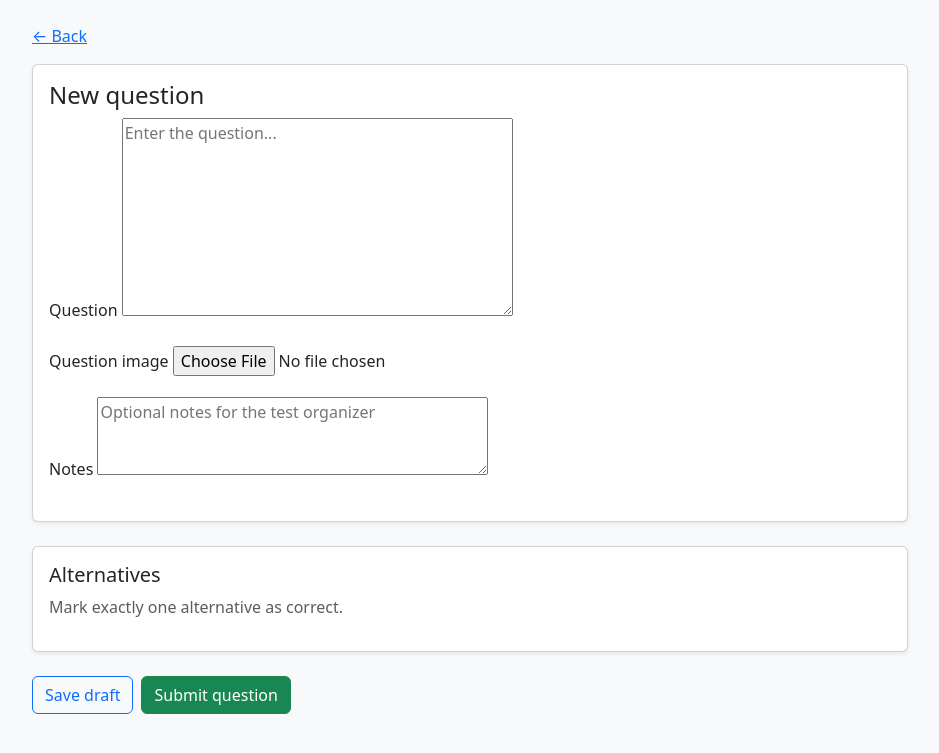
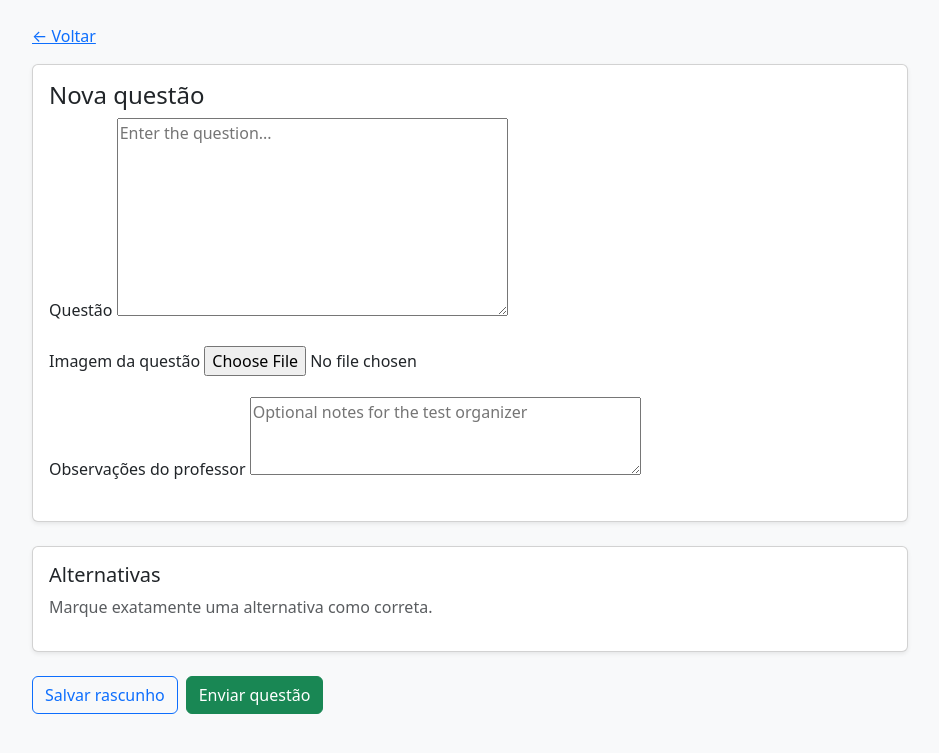
Before and after one commit to dmfadul/question_platform, a Django app: template intake/templates/intake/question_form.html in a window 1280 px wide. Shown: the top 753 px of the page, without its empty margins (170-1109 px from the left). Run offline with Django 5.2, Linux system fonts and the light colour scheme; the template is opened without the code that fills it: values that come from a table or form of the project are taken from there, others are empty.

Commit message:
translated to Portuguese and changed the number of options to 5 per question

```diff
--- a/intake/forms.py
+++ b/intake/forms.py
@@ -41,7 +41,7 @@ class QuestionForm(forms.ModelForm):
 
         if not body and not image and not existing_image:
             raise ValidationError(
-                "The question must contain text, an image, or both."
+                "A questão deve conter texto, uma imagem ou ambos."
             )
 
         return cleaned_data
@@ -100,7 +100,7 @@ class BaseOptionFormSet(BaseInlineFormSet):
             if not has_content:
                 if form.cleaned_data.get("is_correct"):
                     raise ValidationError(
-                        "A blank option cannot be marked as correct."
+                        "Uma opção em branco não pode ser marcada como correta."
                     )
 
                 continue
@@ -110,14 +110,14 @@ class BaseOptionFormSet(BaseInlineFormSet):
             if form.cleaned_data.get("is_correct"):
                 correct_count += 1
 
-        if len(filled_options) < 2:
+        if len(filled_options) != 5:
             raise ValidationError(
-                "Add at least two alternatives."
+                "Adicione exatamente cinco alternativas."
             )
 
         if correct_count != 1:
             raise ValidationError(
-                "Mark exactly one alternative as correct."
+                "Marque exatamente uma alternativa como correta."
             )
 
 
@@ -127,9 +127,9 @@ OptionFormSet = inlineformset_factory(
     form=OptionForm,
     formset=BaseOptionFormSet,
     extra=5,
-    min_num=2,
-    max_num=8,
+    min_num=5,
+    max_num=5,
     validate_min=True,
     validate_max=True,
-    can_delete=True,
+    can_delete=False,
 )
--- a/intake/templates/intake/base.html
+++ b/intake/templates/intake/base.html
@@ -7,7 +7,7 @@
         content="width=device-width, initial-scale=1"
     >
 
-    <title>Question Submission</title>
+    <title>Envio de Questões</title>
 
     <link
         href="https://cdn.jsdelivr.net/npm/bootstrap@5.3.3/dist/css/bootstrap.min.css"
--- a/intake/templates/intake/question_form.html
+++ b/intake/templates/intake/question_form.html
@@ -5,7 +5,7 @@
     <a
         href="{% url 'intake:invitation-dashboard' invitation.token %}"
     >
-        ← Back
+        ← Voltar
     </a>
 </div>
 
@@ -19,9 +19,9 @@
         <div class="card-body">
             <h1 class="h4">
                 {% if question.pk %}
-                    Edit question
+                    Editar questão
                 {% else %}
-                    New question
+                    Nova questão
                 {% endif %}
             </h1>
 
@@ -29,7 +29,7 @@
 
             <div class="mb-3">
                 <label class="form-label">
-                    Question
+                    Questão
                 </label>
 
                 {{ form.body }}
@@ -38,7 +38,7 @@
 
             <div class="mb-3">
                 <label class="form-label">
-                    Question image
+                    Imagem da questão
                 </label>
 
                 {{ form.image }}
@@ -47,7 +47,7 @@
 
             <div class="mb-3">
                 <label class="form-label">
-                    Notes
+                    Observações do professor
                 </label>
 
                 {{ form.teacher_notes }}
@@ -59,11 +59,11 @@
     <div class="card shadow-sm mb-4">
         <div class="card-body">
             <h2 class="h5">
-                Alternatives
+                Alternativas
             </h2>
 
             <p class="text-muted">
-                Mark exactly one alternative as correct.
+                Marque exatamente uma alternativa como correta.
             </p>
 
             {{ formset.management_form }}
@@ -75,7 +75,7 @@
                     {{ option_form.position }}
 
                     <h3 class="h6">
-                        Option {{ forloop.counter }}
+                        Alternativa {{ forloop.counter }}
                     </h3>
 
                     <div class="mb-2">
@@ -85,7 +85,7 @@
 
                     <div class="mb-2">
                         <label>
-                            Image
+                            Imagem
                         </label>
 
                         {{ option_form.image }}
@@ -96,7 +96,7 @@
                         {{ option_form.is_correct }}
 
                         <label class="form-check-label">
-                            Correct answer
+                            Alternativa correta
                         </label>
                     </div>
 
@@ -105,7 +105,7 @@
                             {{ option_form.DELETE }}
 
                             <label class="form-check-label">
-                                Remove this option
+                                Remover esta opção
                             </label>
                         </div>
                     {% endif %}
@@ -120,7 +120,7 @@
             name="save_draft"
             class="btn btn-outline-primary"
         >
-            Save draft
+            Salvar rascunho
         </button>
 
         <button
@@ -128,7 +128,7 @@
             name="submit"
             class="btn btn-success"
         >
-            Submit question
+            Enviar questão
         </button>
     </div>
 </form>
```
Also changed, not shown: intake/templates/intake/invitation_dashboard.html (+9 -9 lines).
